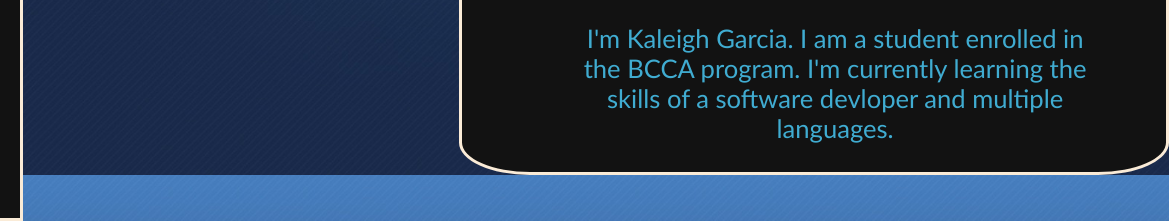
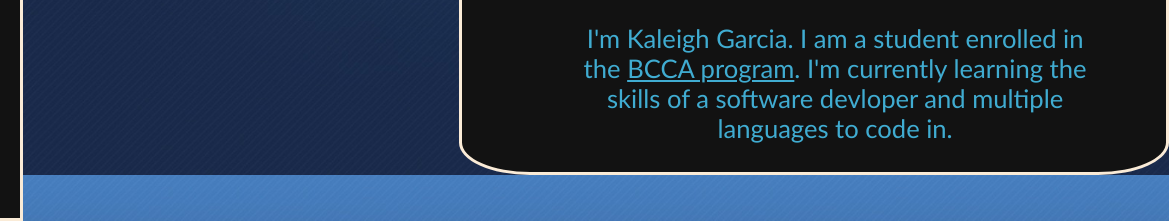
Before and after one commit to KaleighG/my_portfolio, a plain HTML site: page index.html in a window 1280 px wide. Shown: the part 625-846 px from the top of the page, 111-1280 px from the left. Drawn offline with Linux system fonts and the light colour scheme.

Commit message:
adding BCCA link

```diff
--- a/index.html
+++ b/index.html
@@ -37,9 +37,14 @@
 
       <div>
         <p class="info">
-          I'm Kaleigh Garcia. I am a student enrolled in the BCCA program. I'm
-          currently learning the skills of a software devloper and multiple
-          languages.
+          I'm Kaleigh Garcia. I am a student enrolled in the
+          <a
+            href="https://basecampcodingacademy.org/about/"
+            target="blank"
+            class="link"
+            >BCCA program</a
+          >. I'm currently learning the skills of a software devloper and
+          multiple languages to code in.
         </p>
       </div>
     </div>
--- a/styles.css
+++ b/styles.css
@@ -63,7 +63,14 @@ h1 {
   bottom: 0%;
   right: 0%;
 }
-
+.link {
+  width: 76%;
+  font-size: 3vw;
+  color: rgb(64, 172, 209);
+  font-family: "Trebuchet MS", "Lucida Sans Unicode", "Lucida Grande",
+    "Lucida Sans", Arial, sans-serif;
+  text-align: center;
+}
 .info {
   width: 80%;
   height: 55%;
@@ -280,6 +287,14 @@ h1 {
     bottom: 0%;
     right: 0%;
   }
+  .link {
+    width: 76%;
+    font-size: 3.5vw;
+    color: rgb(64, 172, 209);
+    font-family: "Trebuchet MS", "Lucida Sans Unicode", "Lucida Grande",
+      "Lucida Sans", Arial, sans-serif;
+    text-align: center;
+  }
 
   .info {
     width: 76%;
@@ -490,6 +505,14 @@ h1 {
     position: absolute;
     bottom: 0%;
     right: 0%;
+  }
+  .link {
+    width: 76%;
+    font-size: 2vw;
+    color: rgb(64, 172, 209);
+    font-family: "Trebuchet MS", "Lucida Sans Unicode", "Lucida Grande",
+      "Lucida Sans", Arial, sans-serif;
+    text-align: center;
   }
 
   .info {
@@ -705,7 +728,14 @@ h1 {
     bottom: 0%;
     right: 0%;
   }
-
+  .link {
+    width: 76%;
+    font-size: 2vw;
+    color: rgb(64, 172, 209);
+    font-family: "Trebuchet MS", "Lucida Sans Unicode", "Lucida Grande",
+      "Lucida Sans", Arial, sans-serif;
+    text-align: center;
+  }
   .info {
     width: 76%;
     font-size: 2vw;
```
Also changed, not shown: css.html (+1 -1 lines), html.html (+1 -1 lines).
